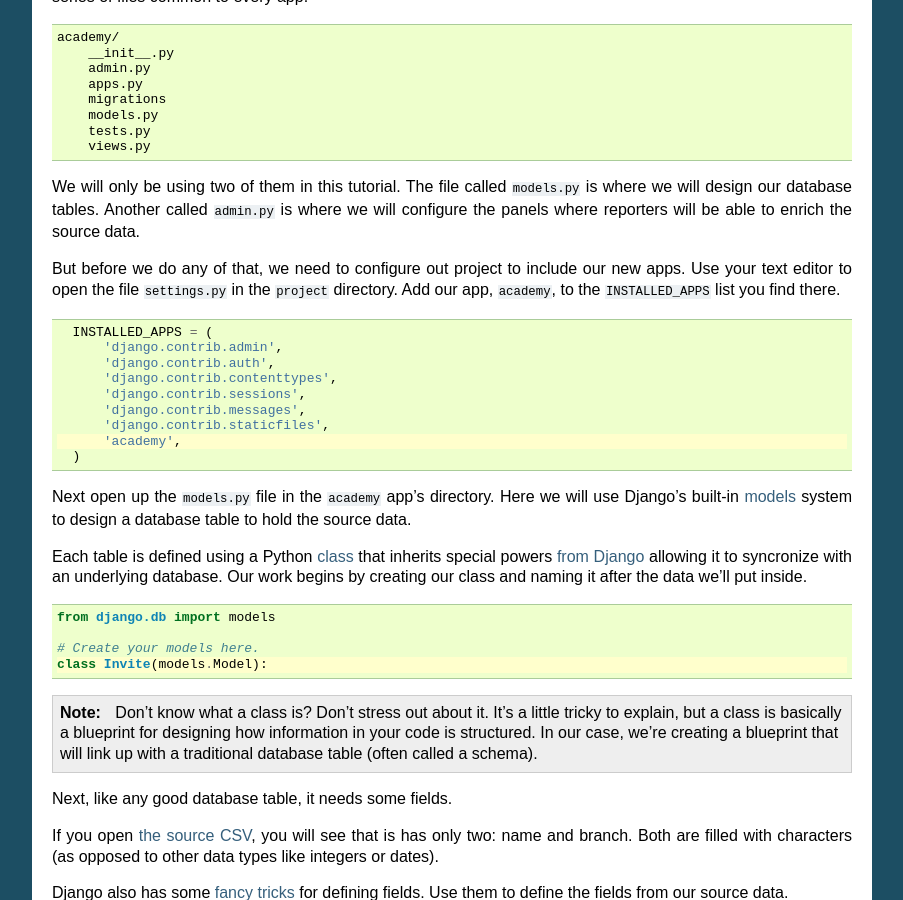
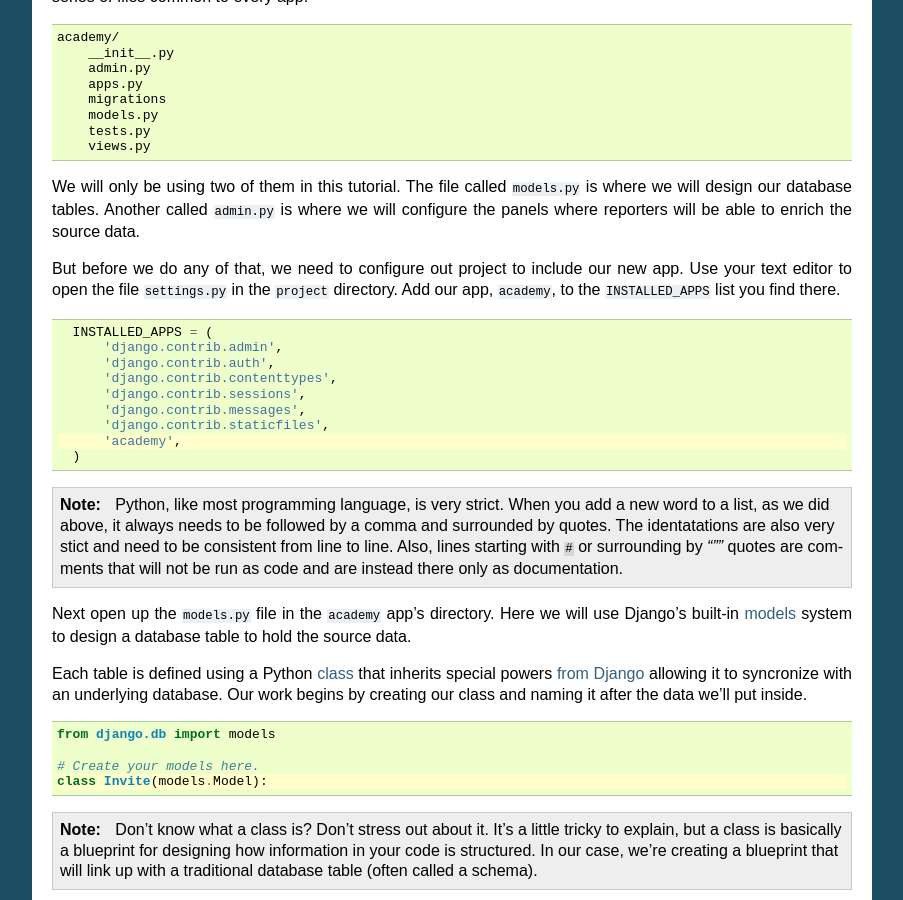
Before and after one commit to palewire/first-django-admin, a Sphinx documentation site: the page built from docs/index.rst, in a window 1280 px wide and 900 px high, scrolled down 5058 px. Shown: the whole window, without its empty margins (198-1101 px from the left). Built offline with Sphinx 7.4.7, drawn with Linux system fonts in a browser that asks for light colours.

Commit message:
Added a comment note

```diff
--- a/docs/index.rst
+++ b/docs/index.rst
@@ -286,7 +286,7 @@ There should now be a new ``academy`` folder in your project. If you look inside
 
 We will only be using two of them in this tutorial. The file called ``models.py`` is where we will design our database tables. Another called ``admin.py`` is where we will configure the panels where reporters will be able to enrich the source data.
 
-But before we do any of that, we need to configure out project to include our new apps. Use your text editor to open the file ``settings.py`` in the ``project`` directory. Add our app, ``academy``, to the ``INSTALLED_APPS`` list you find there.
+But before we do any of that, we need to configure out project to include our new app. Use your text editor to open the file ``settings.py`` in the ``project`` directory. Add our app, ``academy``, to the ``INSTALLED_APPS`` list you find there.
 
 .. code-block:: python
   :emphasize-lines: 8
@@ -301,7 +301,11 @@ But before we do any of that, we need to configure out project to include our ne
         'academy',
     )
 
-Next open up the ``models.py`` file in the ``academy`` app's directory. Here we will use Django's built-in `models <https://docs.djangoproject.com/en/1.7/topics/db/models/>`_ system to design a database table to hold the source data.
+.. note::
+
+    Python, like most programming language, is very strict. When you add a new word to a list, as we did above, it always needs to be followed by a comma and surrounded by quotes. The identatations are also very stict and need to be consistent from line to line. Also, lines starting with ``#`` or surrounding by `"""` quotes are comments that will not be run as code and are instead there only as documentation.
+
+Next open up the ``models.py`` file in the ``academy`` app's directory. Here we will use Django's built-in `models <https://docs.djangoproject.com/en/1.10/topics/db/models/>`_ system to design a database table to hold the source data.
 
 Each table is defined using a Python `class <http://www.learnpython.org/en/Classes_and_Objects>`_ that inherits special powers `from Django <https://docs.djangoproject.com/en/dev/topics/db/models/>`_ allowing it to syncronize with an underlying database. Our work begins by creating our class and naming it after the data we'll put inside.
 
```
